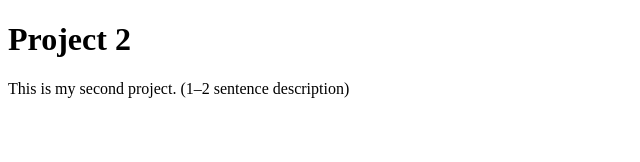
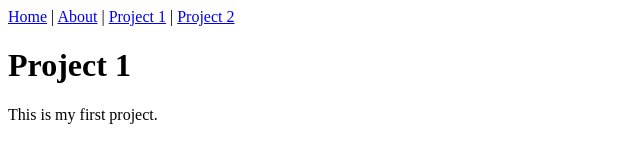
Before and after one commit to huany806-byte/cclab-portfolio, a plain HTML site: page projects/project-2.html in a window 1280 px wide. Shown: the whole page, without its empty margins (0-640 px from the left). Drawn offline with Linux system fonts and the light colour scheme.

Commit message:
Update project-2.html

```diff
--- a/projects/project-2.html
+++ b/projects/project-2.html
@@ -2,12 +2,21 @@
 <html>
   <head>
     <meta charset="utf-8" />
-    <title>Project 2</title>
+    <title>Project 1</title>
   </head>
   <body>
-    <h1>Project 2</h1>
-    <p>This is my second project. (1–2 sentence description)</p>
 
-    <!-- 在下面粘贴 p5.js Web Editor 的 embed iframe -->
+    <nav>
+      <a href="../index.html">Home</a> |
+      <a href="../about.html">About</a> |
+      <a href="project-1.html">Project 1</a> |
+      <a href="project-2.html">Project 2</a>
+    </nav>
+
+    <h1>Project 1</h1>
+    <p>This is my first project.</p>
+
+    <!-- 在下面贴你的 p5.js 作品 iframe -->
+
   </body>
 </html>
```
